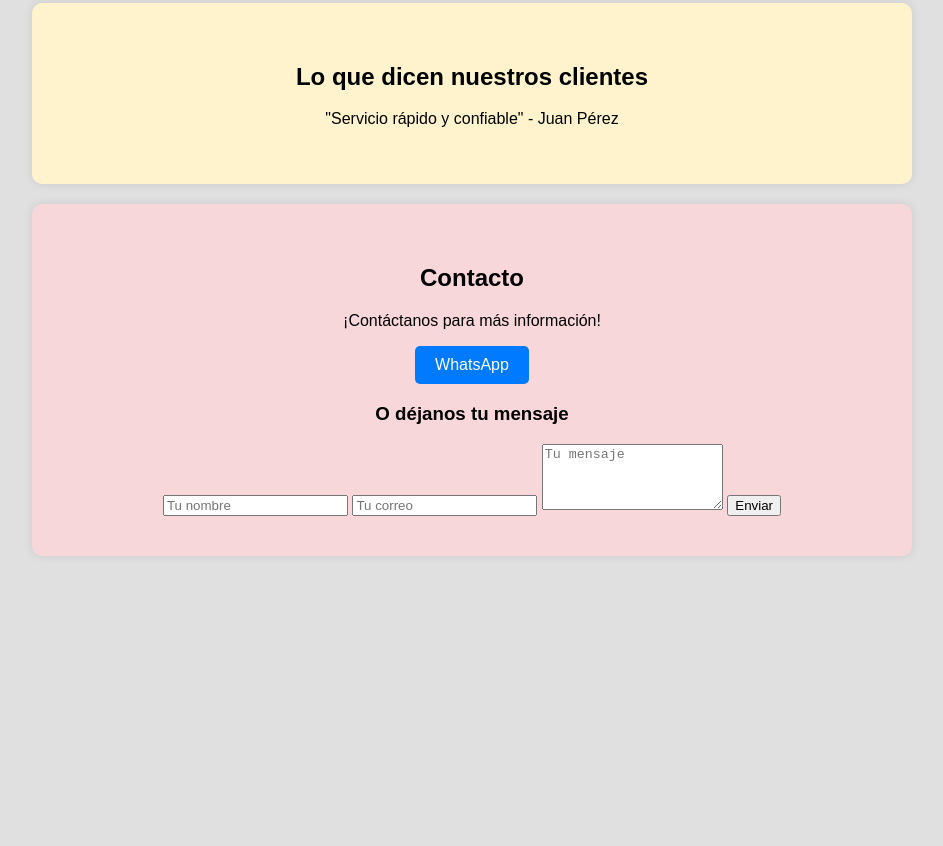
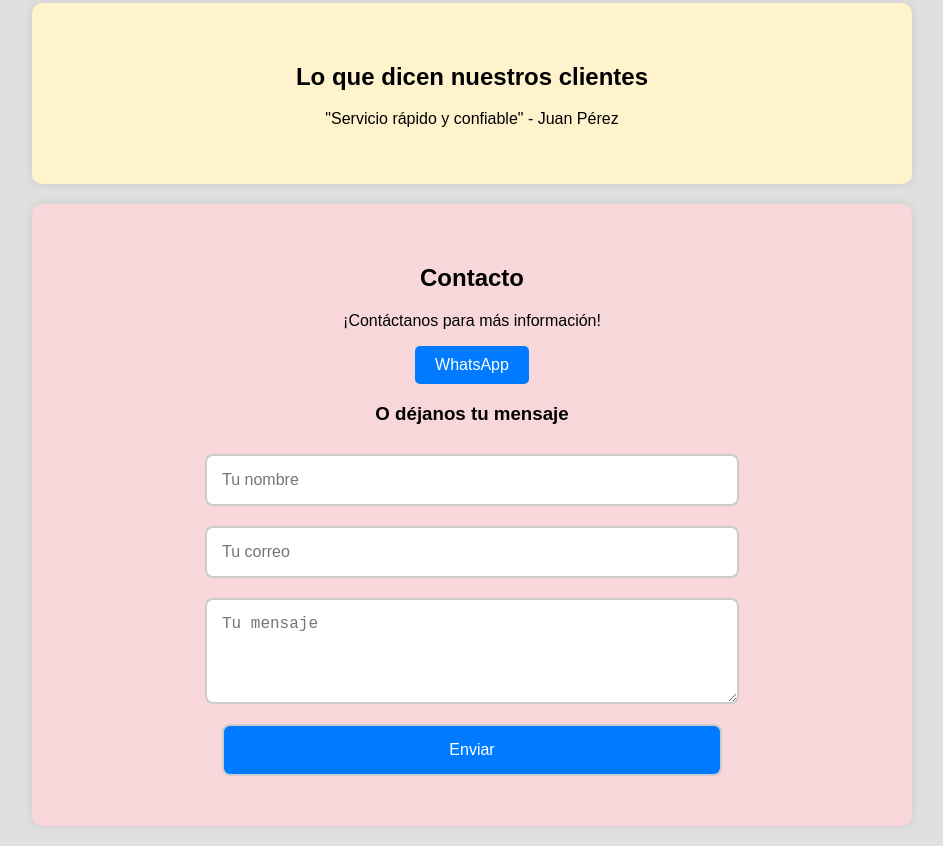
Before and after one commit to ianlopezresspii/iantech, a plain HTML site: page index.html in a window 1280 px wide. Shown: the part 575-1421 px from the top of the page, without its empty margins (168-1111 px from the left). Before the commit the page ends 1151 px from the top, so only its background shows below. Drawn offline with Linux system fonts and the light colour scheme.

Commit message:
index.html

```diff
--- a/index.html
+++ b/index.html
@@ -20,6 +20,11 @@
 
         button { padding: 10px 20px; background: #007bff; color: white; border: none; cursor: pointer; border-radius: 5px; font-size: 16px; transition: transform 0.3s, background-color 0.3s; }
         button:hover { transform: scale(1.1); background-color: #0056b3; }
+
+        form { display: flex; flex-direction: column; align-items: center; }
+        input, textarea { width: 80%; max-width: 500px; padding: 15px; margin: 10px 0; border: 2px solid #ccc; border-radius: 8px; font-size: 16px; }
+        input[type="submit"] { background: #007bff; color: white; cursor: pointer; transition: transform 0.3s, background-color 0.3s; }
+        input[type="submit"]:hover { transform: scale(1.05); background-color: #0056b3; }
 
         /* Responsive Design */
         @media (max-width: 768px) {
```
